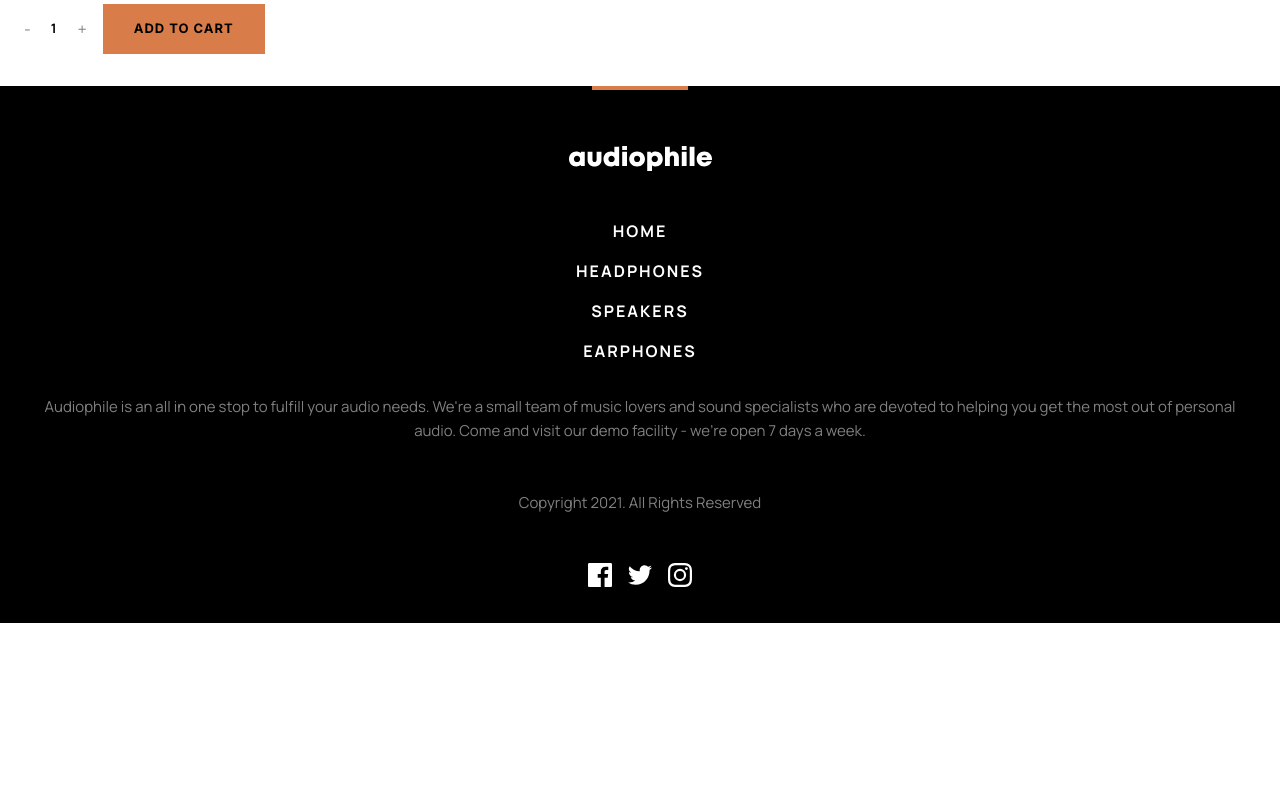
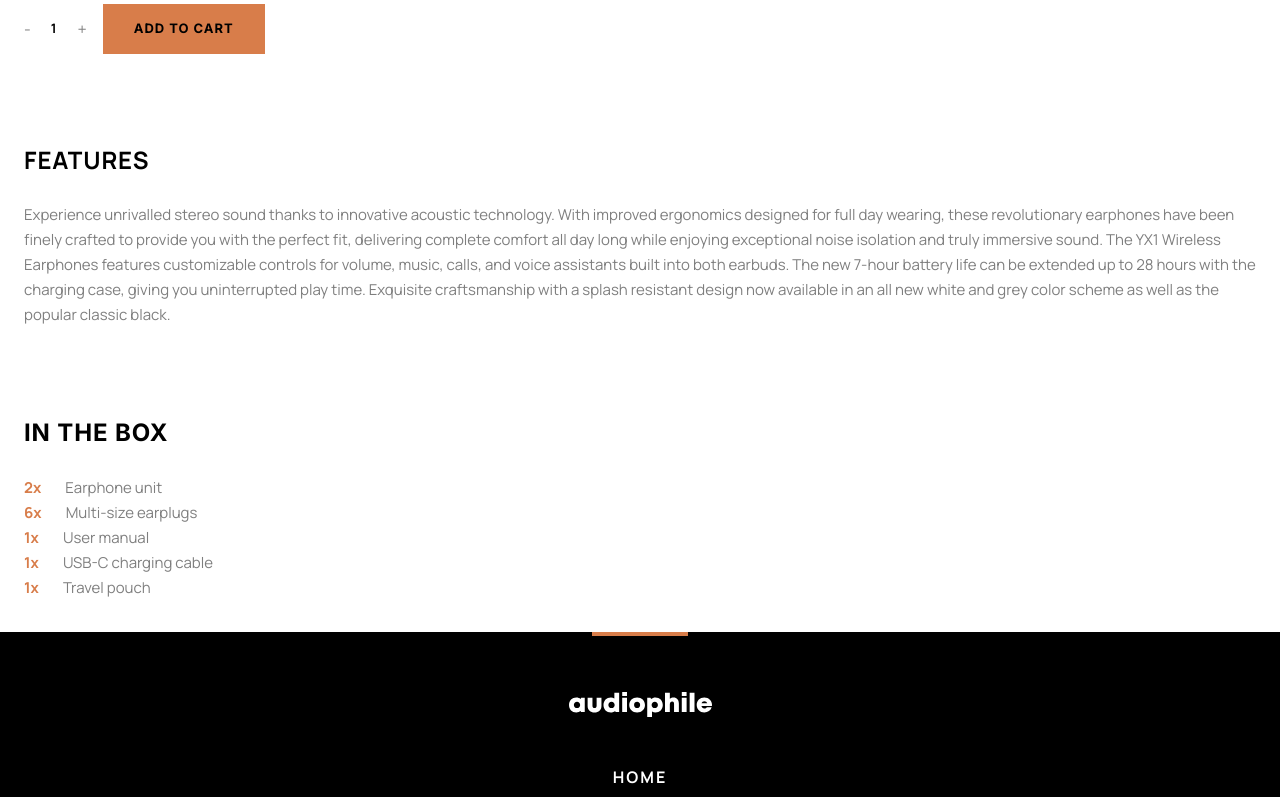
Before and after one commit to tornike2002/audiophie-project, a Next.js app: page /1/1 in a window 1280 px wide. Shown: the part 584-1381 px from the top of the page. Before the commit the page ends 1207 px from the top, so only its background shows below. Built offline with nearby package versions, Linux system fonts and the light colour scheme.

Commit message:
finished in the box section

```diff
--- a/app/(products)/[productsPage]/[productsId]/page.tsx
+++ b/app/(products)/[productsPage]/[productsId]/page.tsx
@@ -59,6 +59,44 @@ const ProductsDetails = ({ params }: { params: any }) => {
                   </div>
                   <Button name="ADD TO CART" />
                 </div>
+                {/* feature */}
+                <div
+                  className="font-Manrope flex flex-col justify-start
+                w-full mt-[88px]"
+                >
+                  <h1
+                    className="text-black text-2xl font-bold leading-9
+                  tracking-[0.857px] uppercase pb-6"
+                  >
+                    Features
+                  </h1>
+                  <p className="text-black text-[15px] leading-[25px] opacity-50">
+                    {productsInfo.features}
+                  </p>
+                </div>
+                {/* in the box */}
+                <div className="w-full mt-[88px]">
+                  <h1
+                    className="text-black text-2xl font-bold leading-9
+                  tracking-[0.857px] uppercase pb-6"
+                  >
+                    In the box
+                  </h1>
+                  {productsInfo.includes.map((quan) => {
+                    return (
+                      <div className="flex flex-col items-center flex-start font-Manrope ">
+                        <h3 className="flex gap-6 flex-start w-full">
+                          <span className="text-customYellow text-[15px] font-bold leading-[25px]">
+                            {quan.quantity}x
+                          </span>
+                          <span className="text-black text-[15px] leading-[25px] opacity-50 ">
+                            {quan.item}
+                          </span>
+                        </h3>
+                      </div>
+                    );
+                  })}
+                </div>
               </div>
             </>
           );
```
